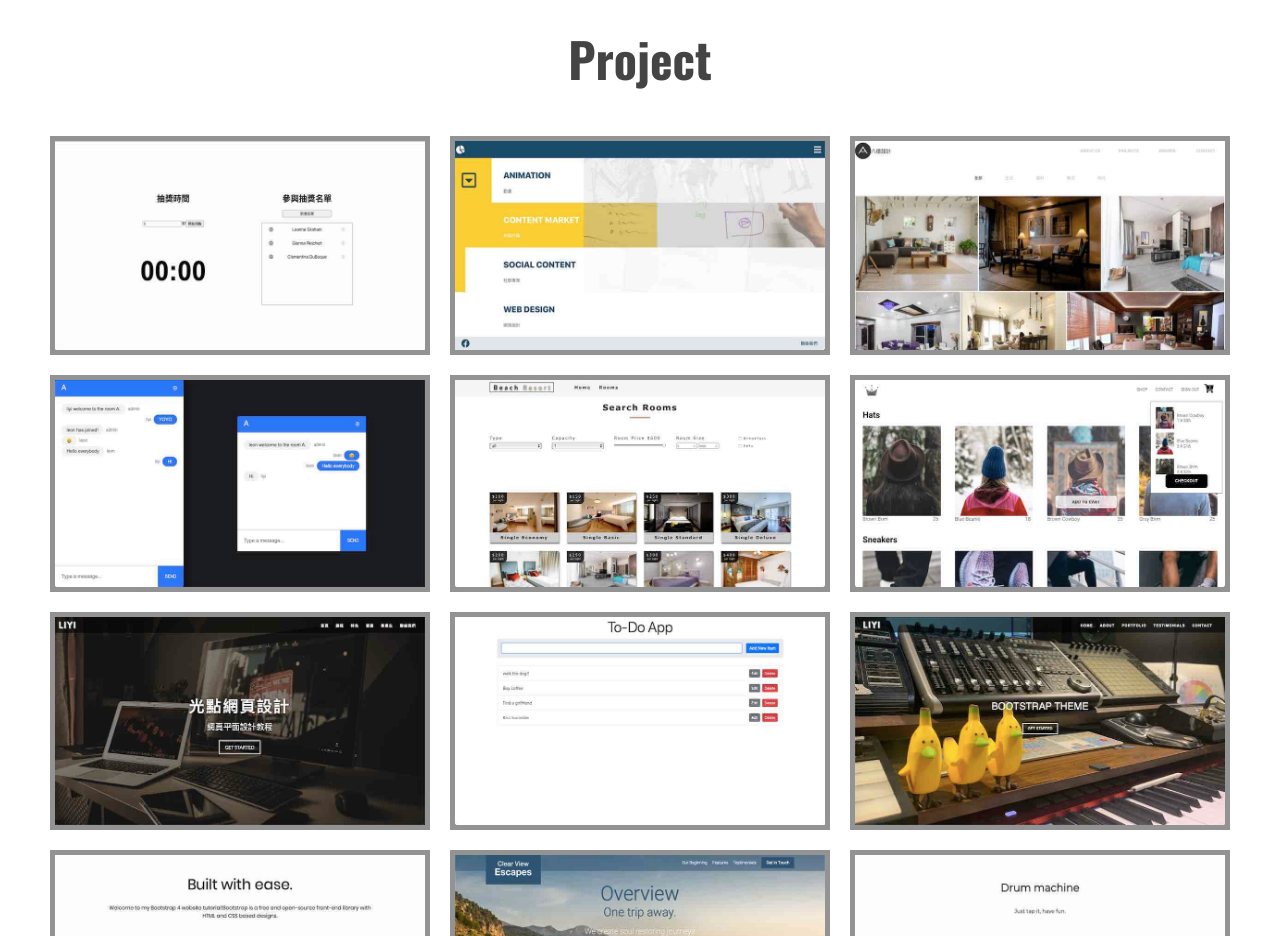
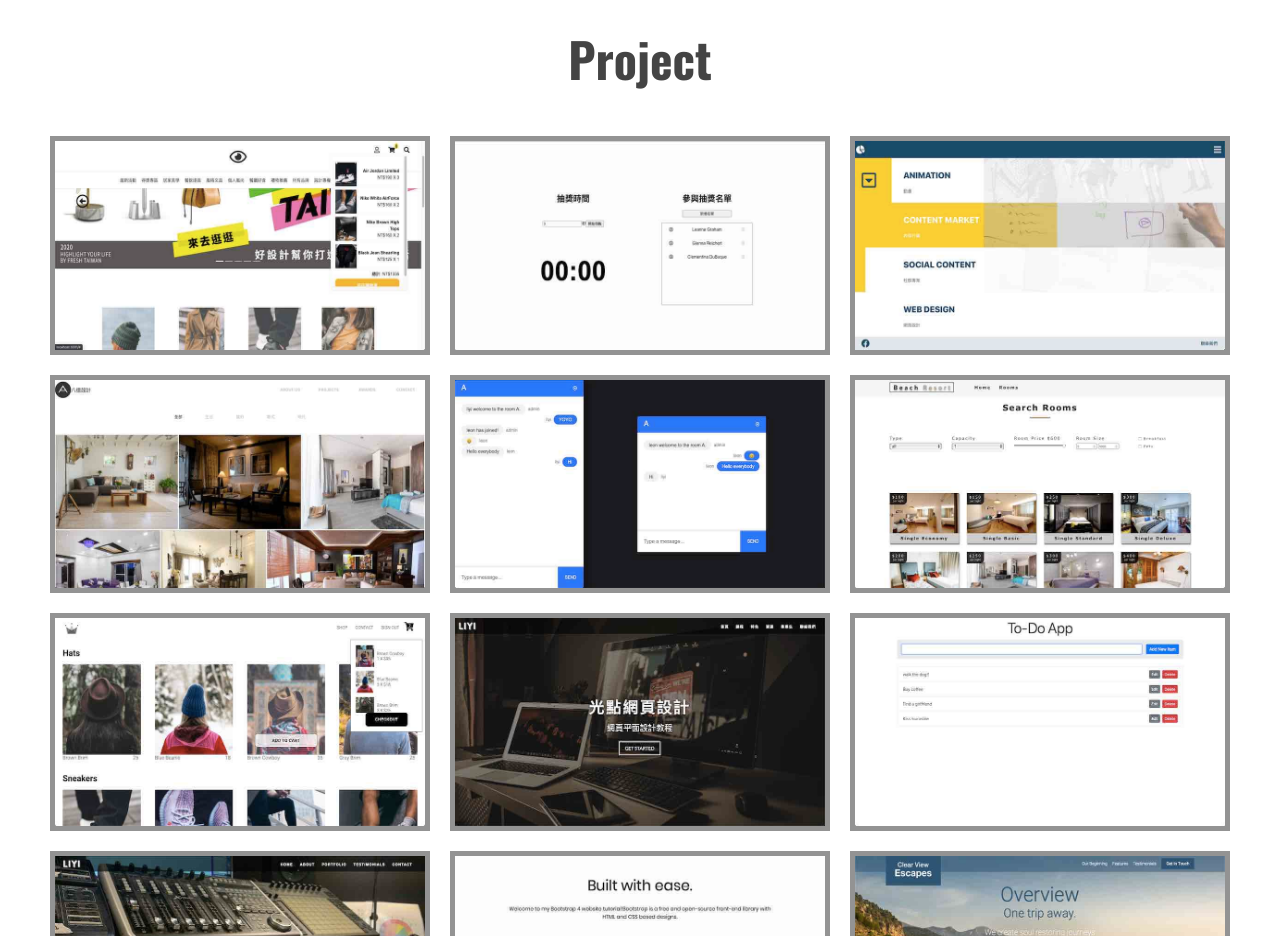
Before and after one commit to liyibass/liyi-portfolio, a React (Create React App) app: page / in a window 1280 px wide. Shown: the part 2500-3436 px from the top of the page. Built offline with nearby package versions, Linux system fonts and the light colour scheme.

Commit message:
add web-store project

```diff
--- a/src/projectsData/projectList.js
+++ b/src/projectsData/projectList.js
@@ -11,8 +11,15 @@ import homeDesign from "./projectImages/homeDesign.jpg";
 import drawStrawGame from "./projectImages/drawStrawGame.jpg";
 import webCart from "./projectImages/webCart.jpg";
 import SocketIoChatApp from "./projectImages/SocketIoChatApp.jpg";
+import webStore from "./projectImages/webStore.jpg";
 
 const projectList = [
+  {
+    id: "14",
+    name: "Web-Store",
+    image: webStore,
+    webUrl: "https://liyi-webstore.web.app",
+  },
   {
     id: "11",
     name: "Draw-Straw Game",
```
Also changed, not shown: src/projectsData/projectImages/webStore.jpg (added).
